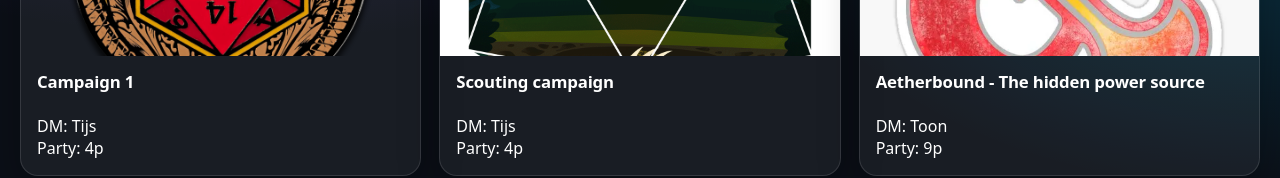
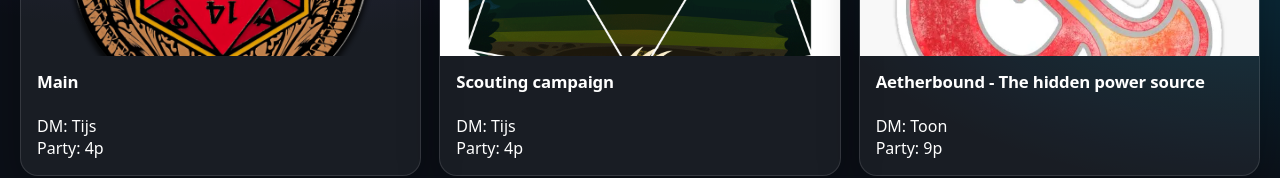
Before and after one commit to toon-van-berkel/DND, a SvelteKit app: page /Campaigns in a window 1280 px wide. Shown: the part 321-499 px from the top of the page. Built offline with nearby package versions, Linux system fonts and the light colour scheme.

Commit message:
name change

```diff
--- a/src/routes/+page.svelte
+++ b/src/routes/+page.svelte
@@ -12,7 +12,7 @@
         <a href="{base}/Campaigns/Main">
             <img src="{base}/camp1.png" alt="camp 1">
             <div>
-                <h2>Campaign 1</h2>
+                <h2>Main</h2>
                 <br>
                 <span>DM: Tijs</span>
                 <span>Party: 4p</span>
--- a/src/routes/Campaigns/+page.svelte
+++ b/src/routes/Campaigns/+page.svelte
@@ -16,7 +16,7 @@
         <a href="{base}/Campaigns/Main">
             <img src="{base}/camp1.png" alt="camp 1">
             <div>
-                <h2>Campaign 1</h2>
+                <h2>Main</h2>
                 <br>
                 <span>DM: Tijs</span>
                 <span>Party: 4p</span>
```
